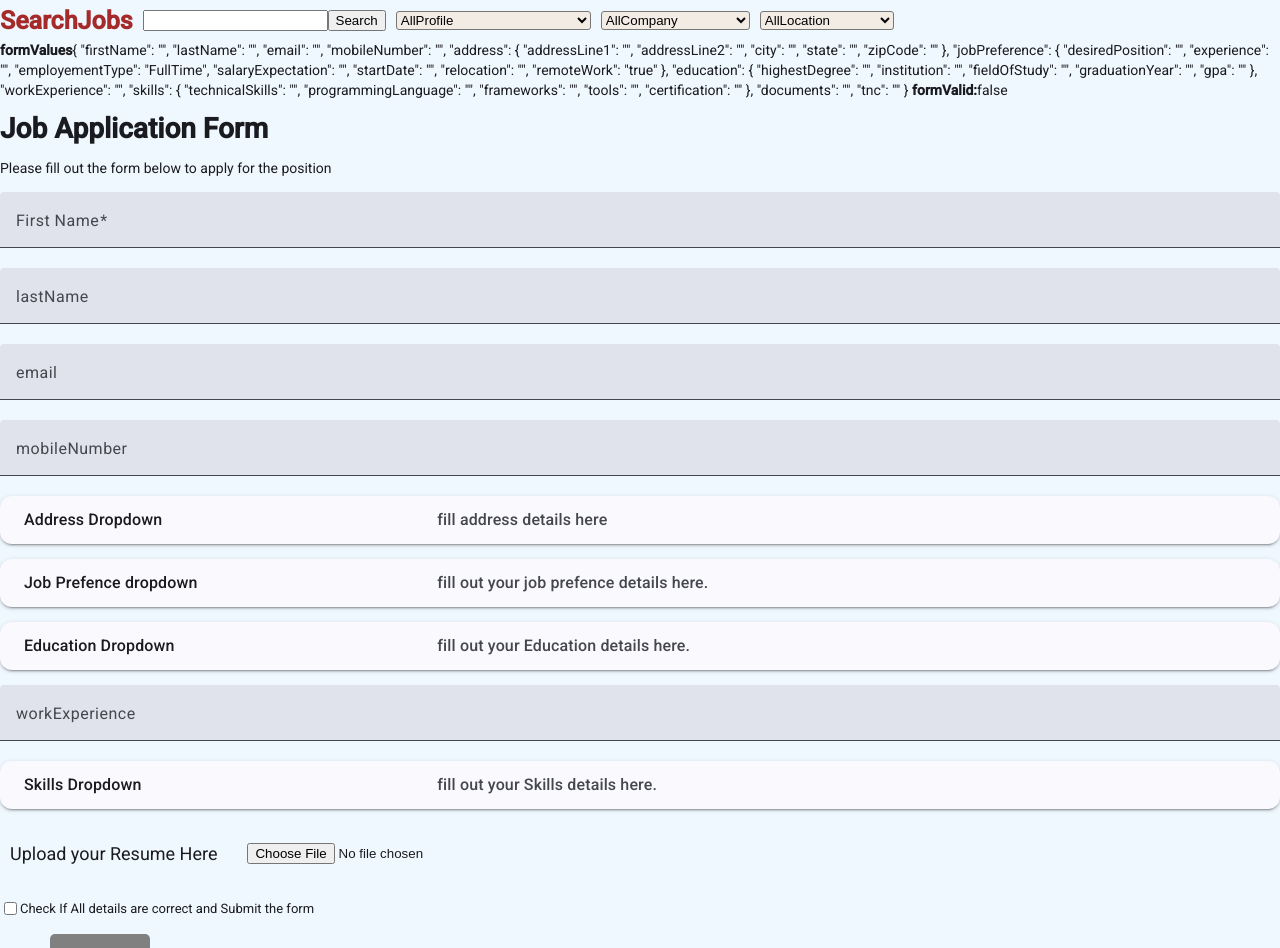
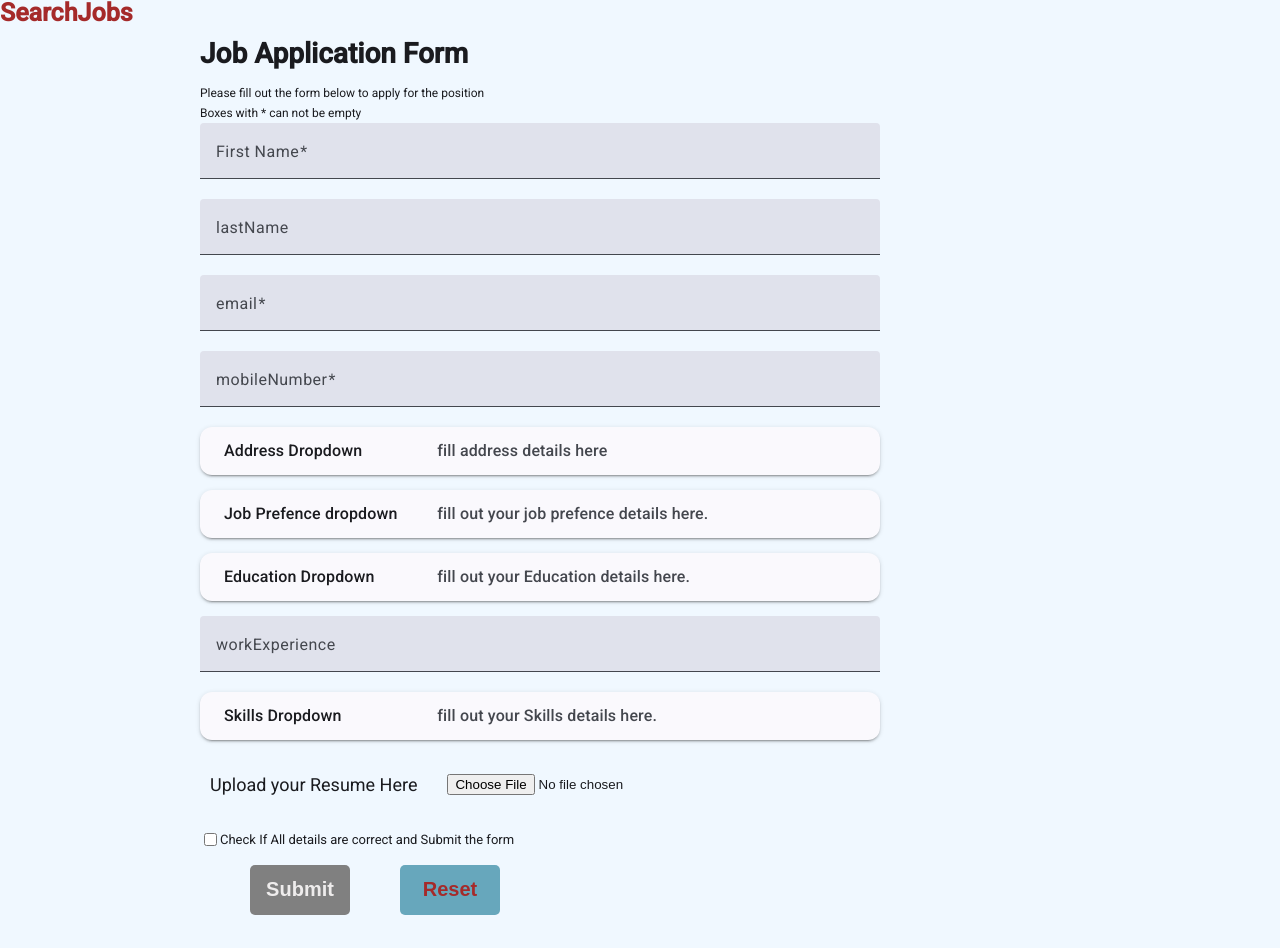
Before and after one commit to viveksharma1218/jobSearch, an Angular app in the folder ecomm/: page /apply in a window 1280 px wide. Shown: the top 948 px of the page. Built offline with nearby package versions, Linux system fonts and the light colour scheme.

Commit message:
made headerComponent child of profile. logo inserted with home link in apply.html. reset form and submit form applied.

```diff
--- a/ecomm/src/app/app.html
+++ b/ecomm/src/app/app.html
@@ -1,4 +1,4 @@
-<app-header></app-header>
+
 <div class="appContainer">
         <!-- <app-profile ></app-profile>  -->
         <router-outlet></router-outlet>
--- a/ecomm/src/app/apply/apply.css
+++ b/ecomm/src/app/apply/apply.css
@@ -1,3 +1,20 @@
+.job-application-container{
+  padding-left:200px;
+  padding-right:400px;
+}
+.logo ,.logoTitle{
+    margin:0;
+    padding:0;
+    font-size: 25px;
+    font-weight: 700;
+    color: brown;
+    line-height: 1;
+    text-decoration: none;
+}
+p{
+  margin:0;
+  font-size:12px;
+}
 .example-form {
   min-width: 150px;
   max-width: 500px;
@@ -29,6 +46,9 @@
   background-color: rgb(121, 200, 226);
   cursor:pointer;
 }
+.submitButton:active{
+  background-color: rgb(103, 167, 188);
+}
 .submitButton:disabled{
   background-color: gray;
   color:rgb(238, 236, 236);
--- a/ecomm/src/app/apply/apply.html
+++ b/ecomm/src/app/apply/apply.html
@@ -1,36 +1,57 @@
-<strong>formValues</strong>{{jobApplicationForm.value | json}}
-<strong>formValid:</strong>{{jobApplicationForm.valid|json}}
-
+<!-- <strong>formValues</strong>{{jobApplicationForm.value | json}}
+<strong>formValid:</strong>{{jobApplicationForm.valid|json}} -->
+<div class="logo">
+        <a routerLink="/profile" class="logoTitle">SearchJobs</a>
+    </div>
 <div class="job-application-container">
   <div class="header">
     <h1>Job Application Form</h1>
     <p>Please fill out the form below to apply for the position</p>
+    <p>Boxes with * can not be empty</p>
   </div>
 
-<form [formGroup]="jobApplicationForm" (ngSubmit)="applyJob()">
+<form [formGroup]="jobApplicationForm" (ngSubmit)="applyJob()" class="jobApplicationForm">
 
     <div>
           <mat-form-field class="example-full-width">
             <mat-label for="firstName">First Name</mat-label>
             <input type="text" matInput id="firstName" formControlName="firstName" >
+            @if (jobApplicationForm.get('firstName')?.hasError('required')) {
+            <mat-error>First Name is required</mat-error>
+            }
         </mat-form-field>
     </div>
     <div>
         <mat-form-field class="example-full-width">
             <mat-label for="lastName">lastName</mat-label>
             <input type="text" matInput id="lastName" formControlName="lastName" >
+             @if (jobApplicationForm.get('lastName')?.hasError('maxlength')) {
+            <mat-error>Maximum 5 Characters</mat-error>
+            }
         </mat-form-field>
     </div>
     <div>
         <mat-form-field class="example-full-width">
             <mat-label for="email">email</mat-label>
             <input type="text" matInput ="email" formControlName="email" >
+            @if(jobApplicationForm.get('email')?.hasError('required')){
+               <mat-error>email is required</mat-error>
+            }
+            @if(jobApplicationForm.get('email')?.hasError('email')){
+                <mat-error>incorrect email address</mat-error>
+            }
         </mat-form-field>
     </div>
     <div>
         <mat-form-field class="example-full-width">
             <mat-label for="mobileNumber">mobileNumber</mat-label>
         <input type="number" matInput id="mobileNumber" formControlName="mobileNumber" >
+        @if(jobApplicationForm.get('mobileNumber')?.hasError('required')){
+            <mat-error>mobile number is required</mat-error>
+        }
+        @if(jobApplicationForm.get('mobileNumber')?.hasError('pattern') ){
+            <mat-error>Mobile number must be exactly 10 digits.</mat-error>
+        }
         </mat-form-field>
 
     </div>
@@ -45,6 +66,9 @@
             <mat-form-field class="example-full-width">
                 <mat-label for="addressLine1">Address Line1</mat-label>
             <input type="text" matInput id="addressLine1" formControlName="addressLine1">
+            @if(jobApplicationForm.get('address.addressLine1')?.hasError('required')){
+                <mat-error>Address Line1 is required</mat-error>
+            }
             </mat-form-field>
         </div>
         <div>
@@ -75,6 +99,9 @@
             <mat-form-field class="example-full-width">
                    <mat-label for="zipCode">zipCode</mat-label>
             <input type="number" matInput id="zipCode" formControlName="zipCode">
+            @if(jobApplicationForm.get('address.zipCode')?.hasError('max')){
+                <mat-error>Maximum 6 digits are allowed</mat-error>
+            }
             </mat-form-field>
 
         </div>
@@ -254,5 +281,7 @@
    </div>
     <div class="submitButtonDiv">
         <button type="submit" [disabled]="jobApplicationForm.invalid" class="submitButton">Submit</button>
+        <button type="button" class="submitButton" (click)="resetForm()">Reset</button>
     </div>
+
 </form>
--- a/ecomm/src/app/apply/apply.ts
+++ b/ecomm/src/app/apply/apply.ts
@@ -1,29 +1,41 @@
-import { Component,OnInit } from '@angular/core';
+import { Component,OnInit ,inject} from '@angular/core';
 import { FormBuilder,FormGroup,ReactiveFormsModule, Validators } from '@angular/forms';
 import { JsonPipe } from '@angular/common';
 import {MatInputModule} from '@angular/material/input';
 import {MatFormFieldModule} from '@angular/material/form-field';
 import {FormsModule} from '@angular/forms';
 import {MatExpansionModule} from '@angular/material/expansion';
+import { RouterLink } from '@angular/router';
+import { Router } from '@angular/router';
 
 @Component({
   selector: 'app-apply',
-  imports: [JsonPipe,ReactiveFormsModule,FormsModule, MatFormFieldModule, MatInputModule,MatExpansionModule],
+  imports: [ReactiveFormsModule,
+            FormsModule,
+            MatFormFieldModule,
+            MatInputModule,
+            MatExpansionModule,
+            RouterLink],
   templateUrl: './apply.html',
   styleUrl: './apply.css'
 })
 export class Apply implements OnInit {
   jobApplicationForm!: FormGroup;
+  router = inject(Router);
   constructor(private fb:FormBuilder){}
 
   ngOnInit(): void {
       this.jobApplicationForm = this.fb.group({
         firstName:['',[Validators.required]],
-        lastName:['',[Validators.max(5)]],
-        email:['',[Validators.email]],
-        mobileNumber:[''],
+        lastName:['',[Validators.maxLength(5)]],
+        email:['',[Validators.required,Validators.email]],
+        // be default form values are updated on every key press but after using blur the form control values
+        // will be updated when we move out of the form Control.
+        mobileNumber:['',{
+          updateOn:'blur',
+          validators:[Validators.required,Validators.pattern(/^\d{10}$/)]}],
         address:this.fb.group({
-          addressLine1:[''],
+          addressLine1:['',[Validators.required]],
           addressLine2:[''],
           city:[''],
           state:[''],
@@ -63,6 +75,51 @@ export class Apply implements OnInit {
     // .value can not access disabled value. For example here we want <input> related country to have value India and we disable
     // it so user can not input other coutry name. the getRawValue method can access country input also.
     console.log(this.jobApplicationForm.getRawValue())
+    window.alert('form Applied Successfully');
+    this.router.navigate(['/profile'])
+
+  }
+  resetForm(){
+    this.jobApplicationForm.reset({
+      firstName:'',
+        lastName:'',
+        email:'',
+        mobileNumber:'',
+        address:this.fb.group({
+          addressLine1:'',
+          addressLine2:'',
+          city:'',
+          state:'',
+          zipCode:'',
+          country:'',
+        }),
+        jobPreference:this.fb.group({
+          desiredPosition:'',
+          experience:'',
+          employementType:'',
+          salaryExpectation:'',
+          startDate:'',
+          relocation:'',
+          remoteWork:'',
+        }),
+        education:this.fb.group({
+          highestDegree:'',
+          institution:'',
+          fieldOfStudy:'',
+          graduationYear:'',
+          gpa:'',
+        }),
+        workExperience:'',
+        skills:this.fb.group({
+          technicalSkills:'',
+          programmingLanguage:'',
+          frameworks:'',
+          tools:'',
+          certification:'',
+        }),
+        documents:'',
+        tnc:'',
+    })
   }
 
 }
--- a/ecomm/src/app/profile/profile.html
+++ b/ecomm/src/app/profile/profile.html
@@ -1,7 +1,7 @@
 <!-- {{titleData$ | async}}
 {{companyData$ | async}}
  {{locationData$ | async}} -->
-
+<app-header></app-header>
 <div class="profilecontainer">
     <div class="profileListContainer">
     @for(profile of (filterData | async); track profile.id; let i = $index;){
--- a/ecomm/src/app/profile/profile.ts
+++ b/ecomm/src/app/profile/profile.ts
@@ -6,11 +6,12 @@ import { AsyncPipe } from '@angular/common';
 import { combineLatest, map, Observable } from 'rxjs';
 import{HeaderfiltersServ} from '../services/headerfilters-serv';
 import { Router } from '@angular/router';
+import { Header } from '../header/header';
 
 
 @Component({
   selector: 'app-profile',
-  imports: [FullInfo, AsyncPipe],
+  imports: [FullInfo, AsyncPipe,Header],
   templateUrl: './profile.html',
   styleUrl: './profile.css'
 })
```
